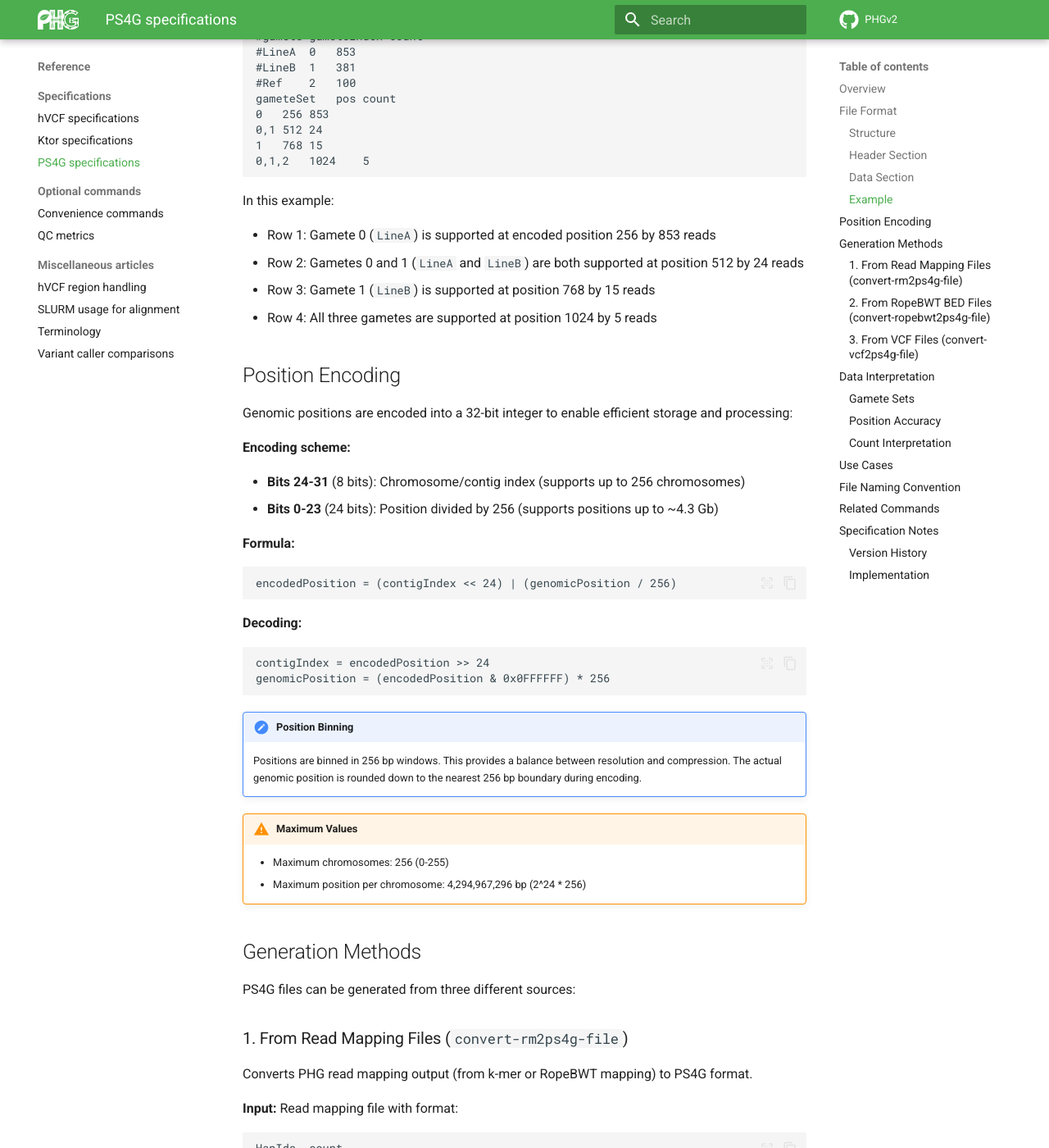
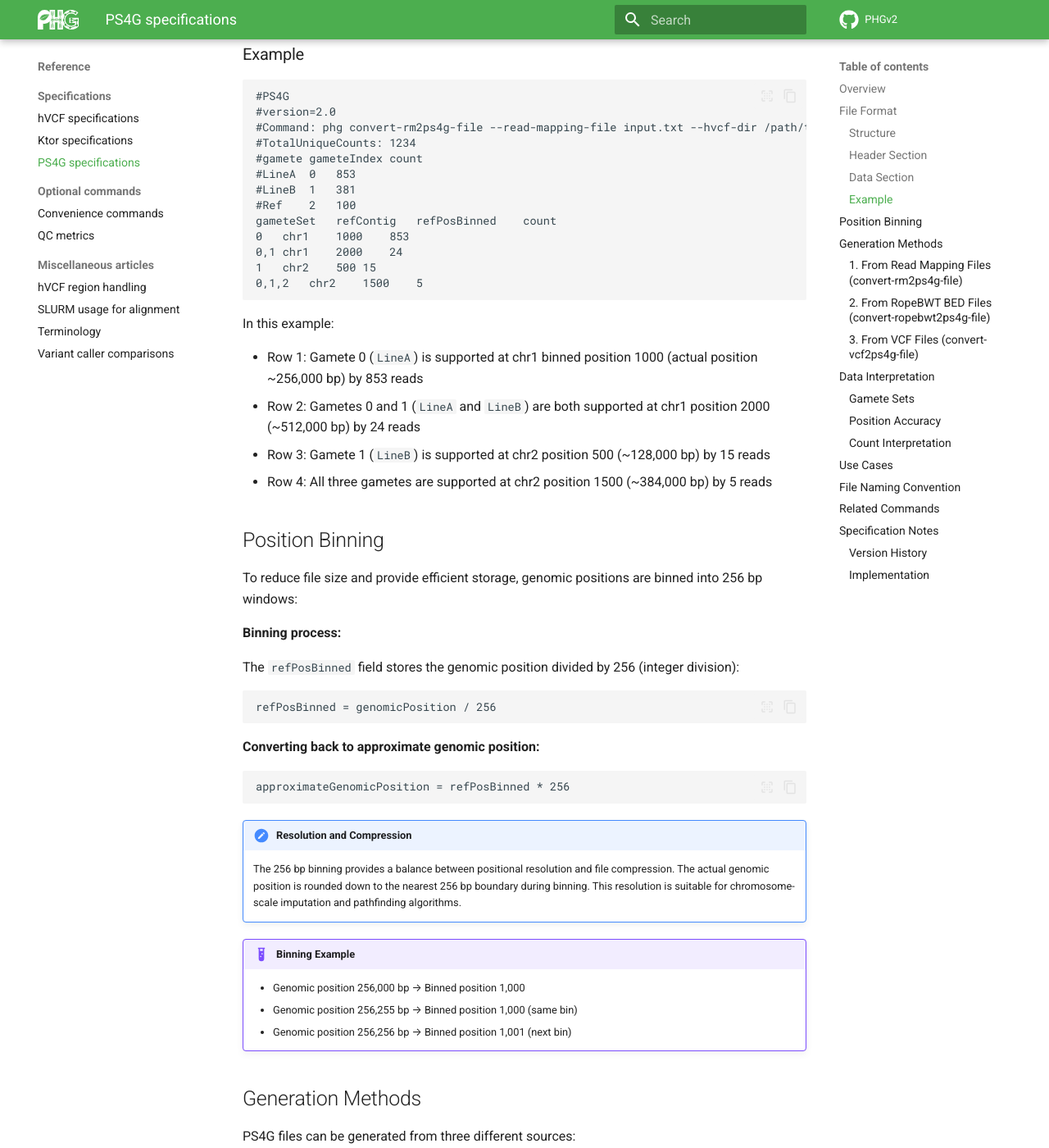
Before and after one commit to maize-genetics/phg_v2, an MkDocs documentation site: the page built from docs/ps4g_specifications.md, in a window 1280 px wide and 1400 px high, scrolled down 2144 px. Shown: the whole window at 82% size. Built offline with MkDocs 1.6.1 and Material for MkDocs 9.7.7, drawn with Linux system fonts in a browser that asks for light colours; comment, search, counter and statistics services are not loaded; some of the changed text lies outside the part shown.

Commit message:
Updates to v2 spec

````diff
--- a/docs/ps4g_specifications.md
+++ b/docs/ps4g_specifications.md
@@ -30,6 +30,7 @@ The header contains metadata about the file creation and reference gametes:
 
 ```
 #PS4G
+#version=2.0
 #<metadata lines>
 #Command: <CLI command used to generate this file>
 #TotalUniqueCounts: <sum of all counts in the file>
@@ -43,6 +44,7 @@ The header contains metadata about the file creation and reference gametes:
 | Field | Description |
 |-------|-------------|
 | `#PS4G` | File format identifier (required first line) |
+| `#version` | PS4G format version (2.0 for current specification) |
 | `#Command` | Full CLI command used to generate the file |
 | `#TotalUniqueCounts` | Sum of all unique position counts in the file |
 | `#gamete` | Reference panel gamete identifier (format: `SampleName` or `SampleName:gameteIndex`) |
@@ -53,8 +55,8 @@ The header contains metadata about the file creation and reference gametes:
 After the header, the column names are defined, followed by data rows:
 
 ```
-gameteSet	pos	count
-<comma-separated gamete indices>	<encoded position>	<count>
+gameteSet	refContig	refPosBinned	count
+<comma-separated gamete indices>	<contig>	<binned position>	<count>
 ```
 
 **Data fields:**
@@ -62,60 +64,61 @@ gameteSet	pos	count
 | Field | Type | Description |
 |-------|------|-------------|
 | `gameteSet` | String | Comma-separated list of gamete indices (from header) that are supported at this position |
-| `pos` | Integer | Encoded genomic position (see [Position Encoding](#position-encoding)) |
+| `refContig` | String | Reference contig/chromosome identifier |
+| `refPosBinned` | Integer | Binned genomic position (actual position divided by 256) |
 | `count` | Integer | Number of reads/variants supporting this gamete set at this position |
 
 ### Example
 ```
 #PS4G
+#version=2.0
 #Command: phg convert-rm2ps4g-file --read-mapping-file input.txt --hvcf-dir /path/to/hvcfs --output-dir output/
 #TotalUniqueCounts: 1234
 #gamete	gameteIndex	count
 #LineA	0	853
 #LineB	1	381
 #Ref	2	100
-gameteSet	pos	count
-0	256	853
-0,1	512	24
-1	768	15
-0,1,2	1024	5
+gameteSet	refContig	refPosBinned	count
+0	chr1	1000	853
+0,1	chr1	2000	24
+1	chr2	500	15
+0,1,2	chr2	1500	5
 ```
 
 In this example:
 
-- Row 1: Gamete 0 (`LineA`) is supported at encoded position 256 by 853 reads
-- Row 2: Gametes 0 and 1 (`LineA` and `LineB`) are both supported at position 512 by 24 reads
-- Row 3: Gamete 1 (`LineB`) is supported at position 768 by 15 reads
-- Row 4: All three gametes are supported at position 1024 by 5 reads
+- Row 1: Gamete 0 (`LineA`) is supported at chr1 binned position 1000 (actual position ~256,000 bp) by 853 reads
+- Row 2: Gametes 0 and 1 (`LineA` and `LineB`) are both supported at chr1 position 2000 (~512,000 bp) by 24 reads
+- Row 3: Gamete 1 (`LineB`) is supported at chr2 position 500 (~128,000 bp) by 15 reads
+- Row 4: All three gametes are supported at chr2 position 1500 (~384,000 bp) by 5 reads
 
-## Position Encoding
+## Position Binning
 
-Genomic positions are encoded into a 32-bit integer to enable efficient storage and processing:
+To reduce file size and provide efficient storage, genomic positions are binned into 256 bp windows:
 
-**Encoding scheme:**
+**Binning process:**
 
-- **Bits 24-31** (8 bits): Chromosome/contig index (supports up to 256 chromosomes)
-- **Bits 0-23** (24 bits): Position divided by 256 (supports positions up to ~4.3 Gb)
+The `refPosBinned` field stores the genomic position divided by 256 (integer division):
 
-**Formula:**
 ```
-encodedPosition = (contigIndex << 24) | (genomicPosition / 256)
+refPosBinned = genomicPosition / 256
 ```
 
-**Decoding:**
+**Converting back to approximate genomic position:**
+
 ```
-contigIndex = encodedPosition >> 24
-genomicPosition = (encodedPosition & 0x0FFFFFF) * 256
+approximateGenomicPosition = refPosBinned * 256
 ```
 
-!!! note "Position Binning"
-    Positions are binned in 256 bp windows. This provides a balance between
-    resolution and compression. The actual genomic position is rounded down
-    to the nearest 256 bp boundary during encoding.
+!!! note "Resolution and Compression"
+    The 256 bp binning provides a balance between positional resolution and file compression.
+    The actual genomic position is rounded down to the nearest 256 bp boundary during binning.
+    This resolution is suitable for chromosome-scale imputation and pathfinding algorithms.
 
-!!! warning "Maximum Values"
-    - Maximum chromosomes: 256 (0-255)
-    - Maximum position per chromosome: 4,294,967,296 bp (2^24 * 256)
+!!! example "Binning Example"
+    - Genomic position 256,000 bp → Binned position 1,000
+    - Genomic position 256,255 bp → Binned position 1,000 (same bin)
+    - Genomic position 256,256 bp → Binned position 1,001 (next bin)
 
 ## Generation Methods
 
@@ -257,6 +260,7 @@ Examples:
 
 ### Version History
 
+- **v2.0** (2025-10-24): Major format update - removed position encoding, split position into separate `refContig` and `refPosBinned` columns for improved readability and flexibility
 - **v1.0** (2025-02-19): Initial complete specification
 - **v0.1** (2025-02-19): Draft specification
 
@@ -266,4 +270,4 @@ PS4G files are generated by PHGv2 commands in the `net.maizegenetics.phgv2.pathi
 - `ConvertRm2Ps4gFile.kt` - Read mapping conversion
 - `ConvertRopebwt2Ps4gFile.kt` - RopeBWT conversion
 - `ConvertVcf2Ps4gFile.kt` - VCF conversion
-- `PS4GUtils.kt` - Shared utilities for encoding/decoding
+- `PS4GUtils.kt` - Shared utilities for file writing and data formatting
````
Also changed, not shown: other parts of docs/ps4g_specifications.md (+2 -2 lines).
